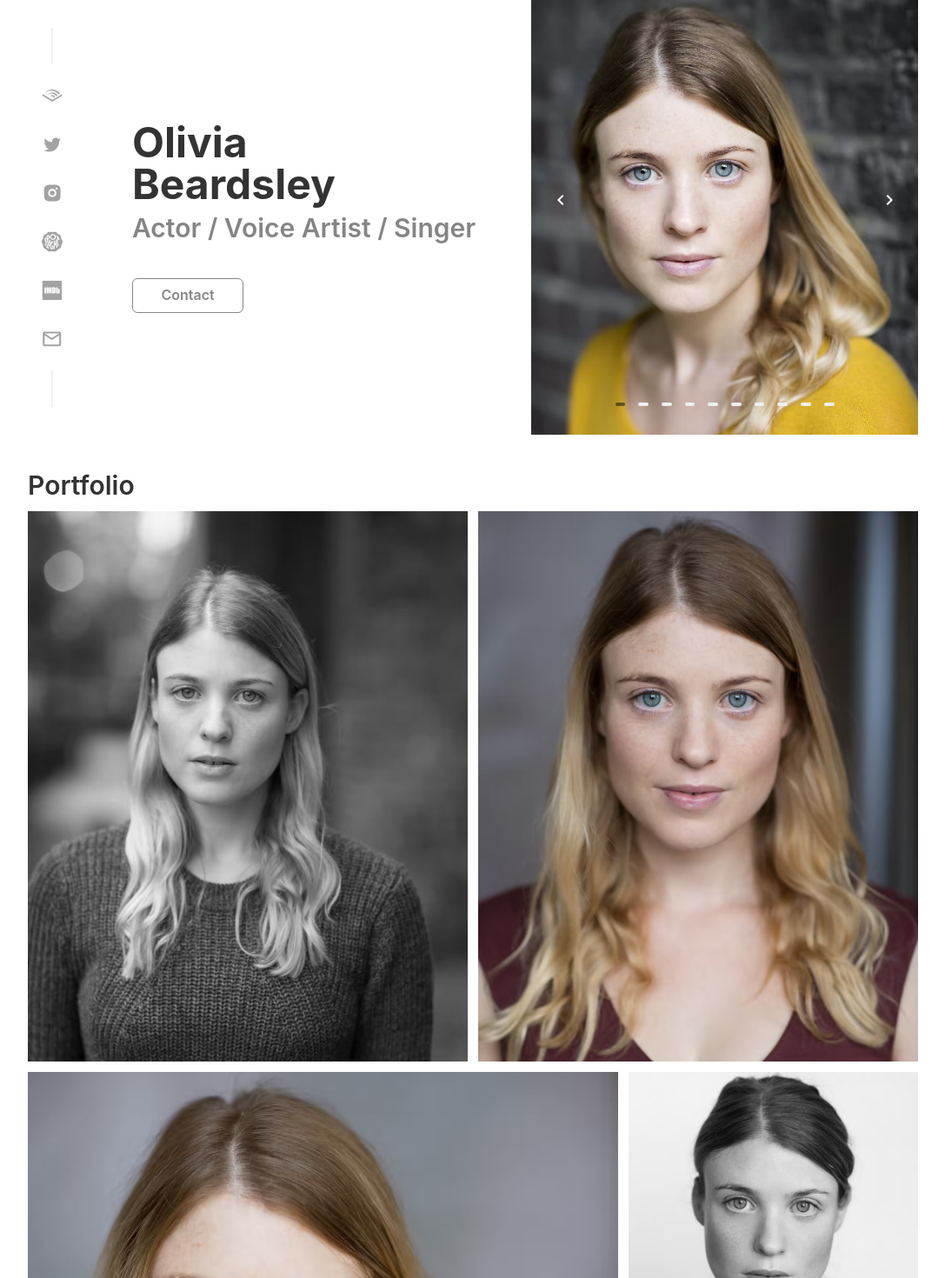
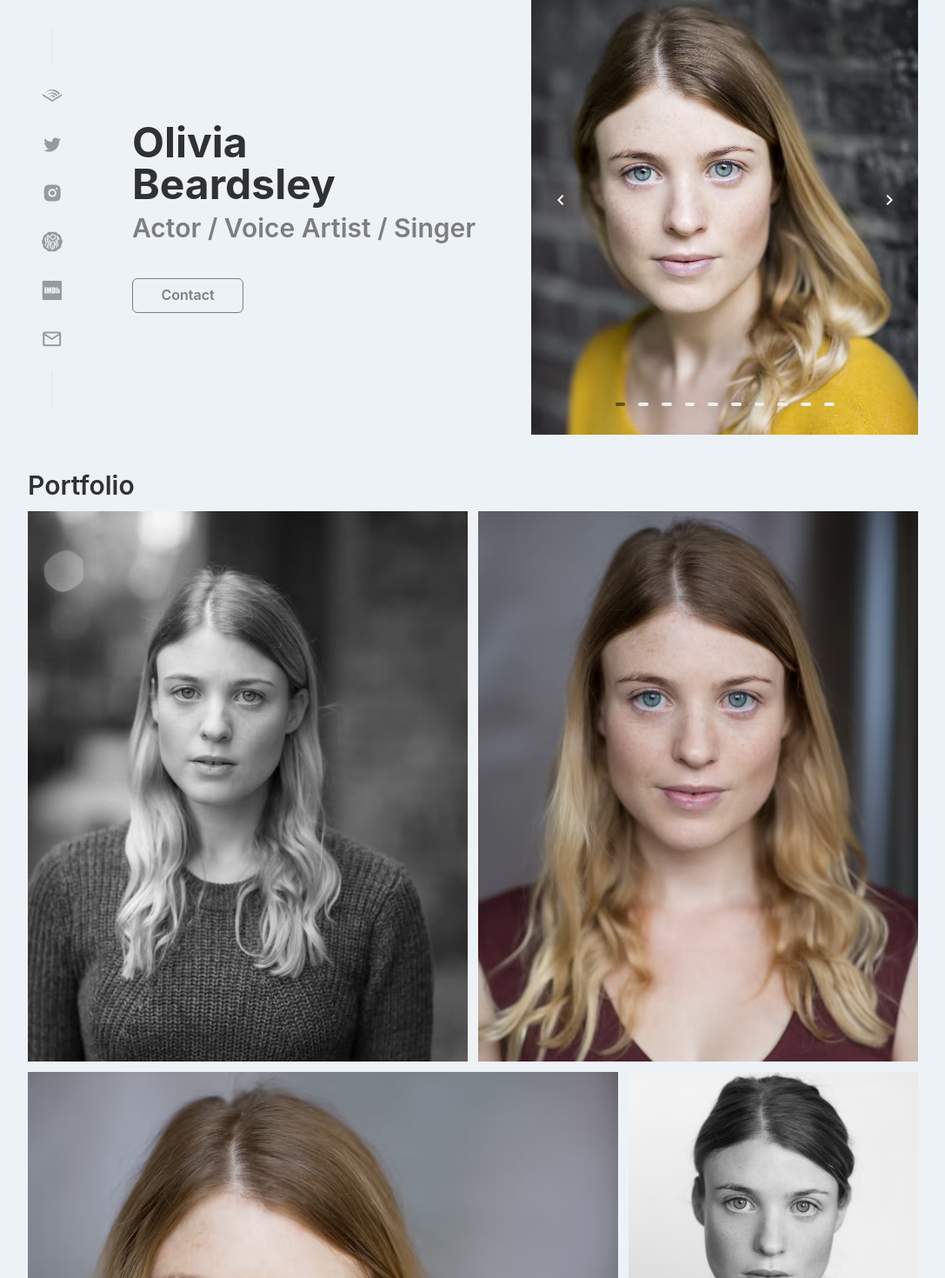
Before and after one commit to beardsleym/olivia-2.0, a Next.js app: page / in a window 1280 px wide. Shown: the top 1470 px of the page at 87% size, without its empty margins (96-1183 px from the left). Built offline with nearby package versions, Linux system fonts and the light colour scheme.

Commit message:
bg colors for contact and index pg

```diff
--- a/pages/contact.tsx
+++ b/pages/contact.tsx
@@ -21,7 +21,7 @@ export default function Home() {
   return (
     <Container maxW="7xl" padding={0} bg={bg}>
       <Box
-        backgroundColor={useColorModeValue("gray.200", "gray.800")}
+        backgroundColor={useColorModeValue("gray.100", "gray.800")}
         pb={10}
         px={5}
       >
@@ -73,7 +73,7 @@ export default function Home() {
         </Center>
       </Box>
       <Box
-        backgroundColor={useColorModeValue("white", "gray.900")}
+        backgroundColor={useColorModeValue("gray.50", "gray.900")}
         py={10}
         px={5}
       >
@@ -81,7 +81,7 @@ export default function Home() {
           <ContactForm />
         </Center>
       </Box>
-      <Box px={5}>
+      <Box px={5} backgroundColor={useColorModeValue("gray.100", "gray.800")}>
         <Footer />
       </Box>
     </Container>
--- a/pages/index.tsx
+++ b/pages/index.tsx
@@ -12,7 +12,7 @@ import { Body } from "../components/Body";
 import { Socials } from "../components/Socials";
 
 export default function Home() {
-  const bg = useColorModeValue("white", "gray.800");
+  const bg = useColorModeValue("gray.100", "gray.800");
   const slides = Array.from(Array(10).keys()).map(
     (slide) => `/avif/${slide + 1}.avif`
   );
@@ -36,6 +36,7 @@ export default function Home() {
           <Body />
         </Flex>
       </Flex>
+      <Box>
         <Box px={{ base: 5, md: 32 }}>
           <Heading
             variant="h3"
@@ -49,7 +50,12 @@ export default function Home() {
           </Heading>
           {/* IMAGE GRID */}
           <ImageGrid />
+        </Box>
+        <Box backgroundColor={useColorModeValue("white", "gray.900")} mt={20}>
+          <Box px={5}>
             <Footer />
+          </Box>
+        </Box>
       </Box>
     </Container>
   );
```
Lines whose indentation alone changed are shown as unchanged.
